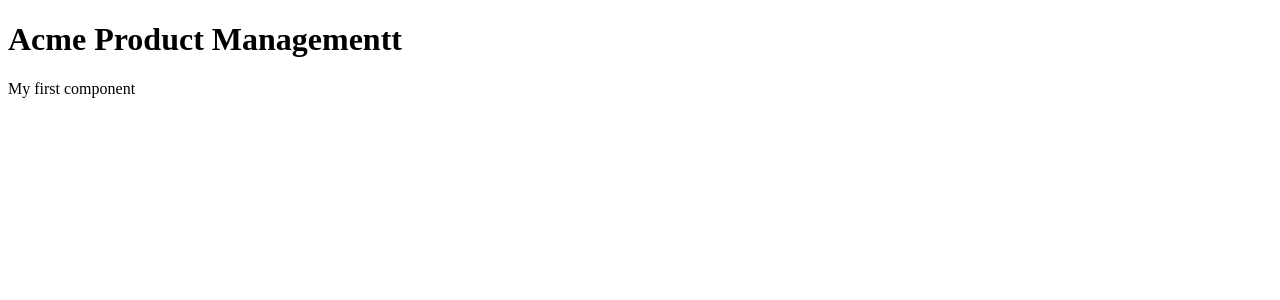
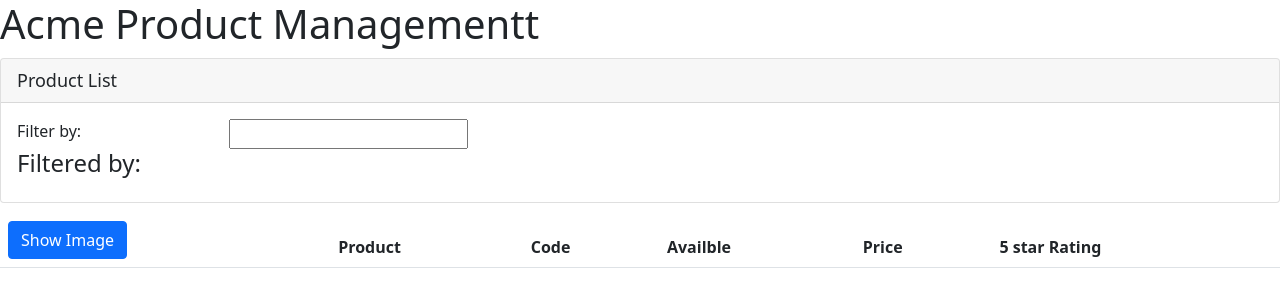
Before and after one commit to Mahmoud-Barry/Angular-GettingStarted, an Angular app: page / in a window 1280 px wide. Shown: the top 300 px of the page. Built offline with nearby package versions, Linux system fonts and the light colour scheme.

Commit message:
adding bootstrap and font-awesome

```diff
--- a/package.json
+++ b/package.json
@@ -18,6 +18,8 @@
     "@angular/platform-browser": "~12.0.0",
     "@angular/platform-browser-dynamic": "~12.0.0",
     "@angular/router": "~12.0.0",
+    "bootstrap": "^5.1.3",
+    "font-awesome": "^4.7.0",
     "rxjs": "~6.6.0",
     "tslib": "^2.1.0",
     "zone.js": "~0.11.4"
--- a/src/app/app.component.ts
+++ b/src/app/app.component.ts
@@ -5,7 +5,7 @@
   template: `
     <div>
       <h1>{{pageTitle}}</h1>
-      <div>My first component</div>
+      <pm-products></pm-products>
     </div>
   `
 })
--- a/src/app/app.module.ts
+++ b/src/app/app.module.ts
@@ -2,10 +2,12 @@
 import { BrowserModule } from '@angular/platform-browser';
 
 import { AppComponent } from './app.component';
+import { ProductListComponent } from './product/product-list.component';
 
 @NgModule({
   declarations: [
-    AppComponent
+    AppComponent,
+    ProductListComponent
   ],
   imports: [
     BrowserModule
--- /dev/null
+++ b/src/app/product/product-list.component.html
@@ -0,0 +1,41 @@
+<div class="card">
+    <div class="card-header">Product List</div>
+    <div class="card-body">
+
+        <div class="row">
+            <div class="col-md-2">
+                Filter by:
+            </div>
+            <div class="col-md-4">
+                <input type="text" name="" id="">
+            </div>
+        </div>
+
+        <div class="row">
+            <div class="col-md-6">
+                <h4>Filtered by:</h4>
+            </div>
+        </div>
+    </div>
+</div>
+
+<div class="table-responsive">
+    <table class="table">
+        <thead>
+            <tr>
+                <th>
+                    <button class="btn btn-primary">Show Image</button>
+                </th>
+                <th>Product</th>
+                <th>Code</th>
+                <th>Availble</th>
+                <th>Price</th>
+                <th>5 star Rating</th>
+            </tr>
+        </thead>
+
+        <tbody>
+
+        </tbody>
+    </table>
+</div>
--- /dev/null
+++ b/src/app/product/product-list.component.ts
@@ -0,0 +1,10 @@
+import { Component } from "@angular/core";
+
+@Component({
+    selector: 'pm-products',
+    templateUrl: './product-list.component.html'
+})
+
+export class ProductListComponent{
+    pageTitle: string = "Product List"
+}
--- a/src/styles.css
+++ b/src/styles.css
@@ -1,4 +1,6 @@
 /* You can add global styles to this file, and also import other style files */
+@import "../node_modules/bootstrap/dist/css/bootstrap.min.css";
+@import '../node_modules/font-awesome/css/font-awesome.min.css';
 div.card-header {
  font-size: large;
 }
```
Also changed, not shown: 1 other file (tests, documents, lock files or other folders).
